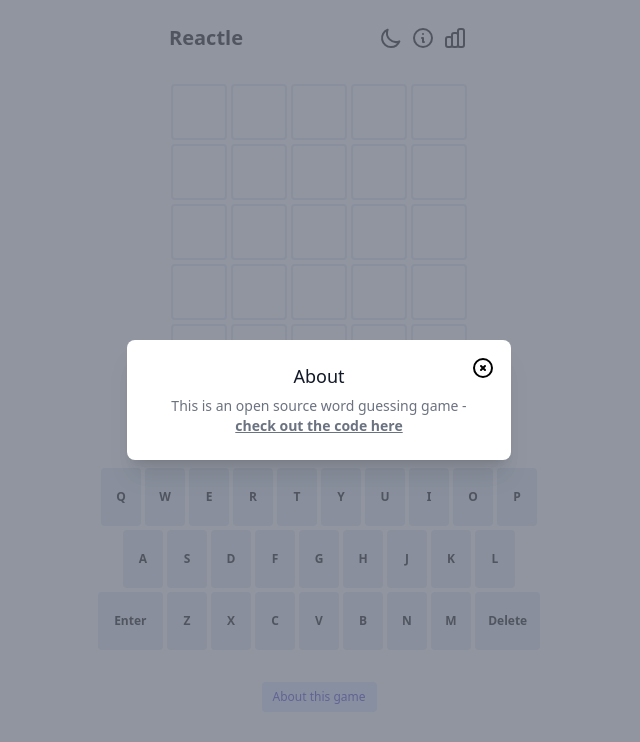
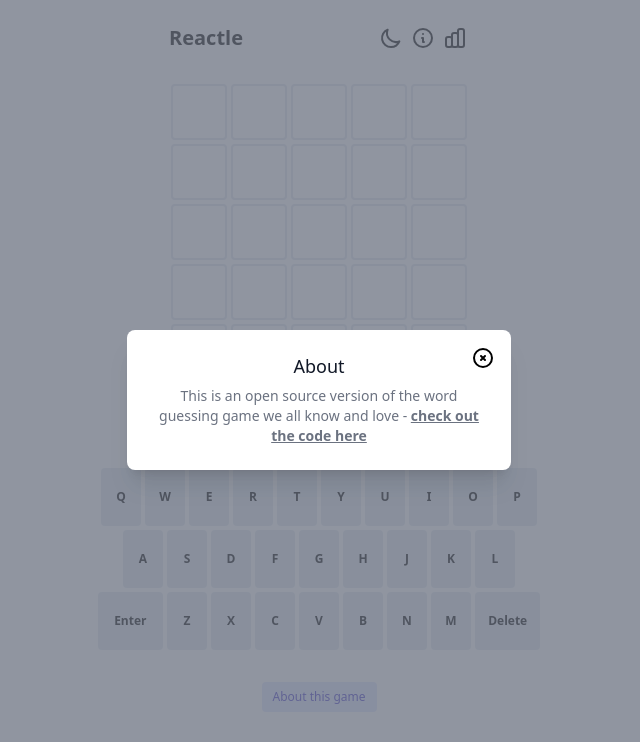
Before and after one commit to sakele1026/react-woodle, a React (Create React App) app: page / in a window 1280 px wide. Both pictures are taken after a click on the button "About this game". Shown: the top 742 px of the page, without its empty margins (321-961 px from the left). Built offline with nearby package versions, Linux system fonts and the light colour scheme.

Commit message:
updated url in about modal

```diff
--- a/src/components/modals/AboutModal.tsx
+++ b/src/components/modals/AboutModal.tsx
@@ -9,9 +9,10 @@ export const AboutModal = ({ isOpen, handleClose }: Props) => {
   return (
     <BaseModal title="About" isOpen={isOpen} handleClose={handleClose}>
       <p className="text-sm text-gray-500 dark:text-gray-300">
-        This is an open source word guessing game -{' '}
+        This is an open source version of the word guessing game we all know and
+        love -{' '}
         <a
-          href="https://github.com/hannahcode/GAME"
+          href="https://github.com/cwackerfuss/react-wordle"
           className="underline font-bold"
         >
           check out the code here
```
